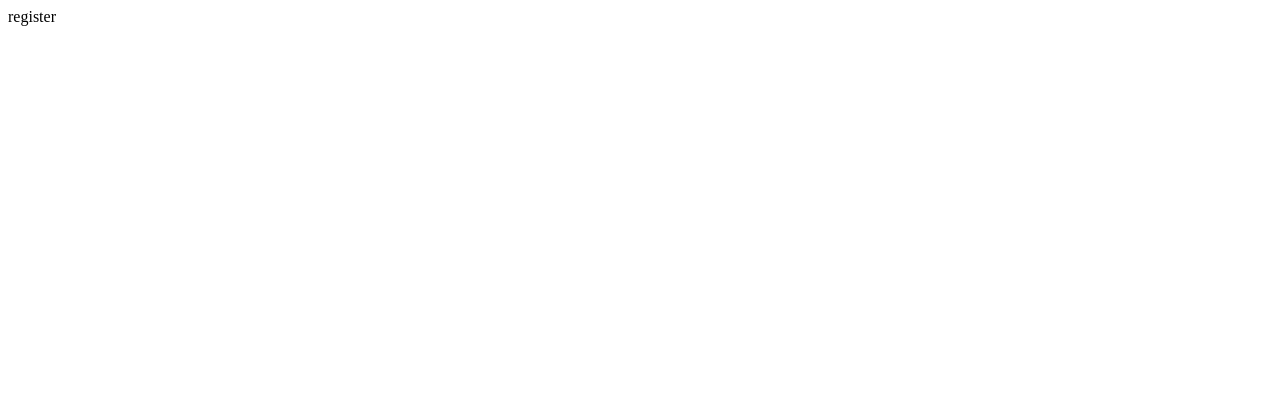
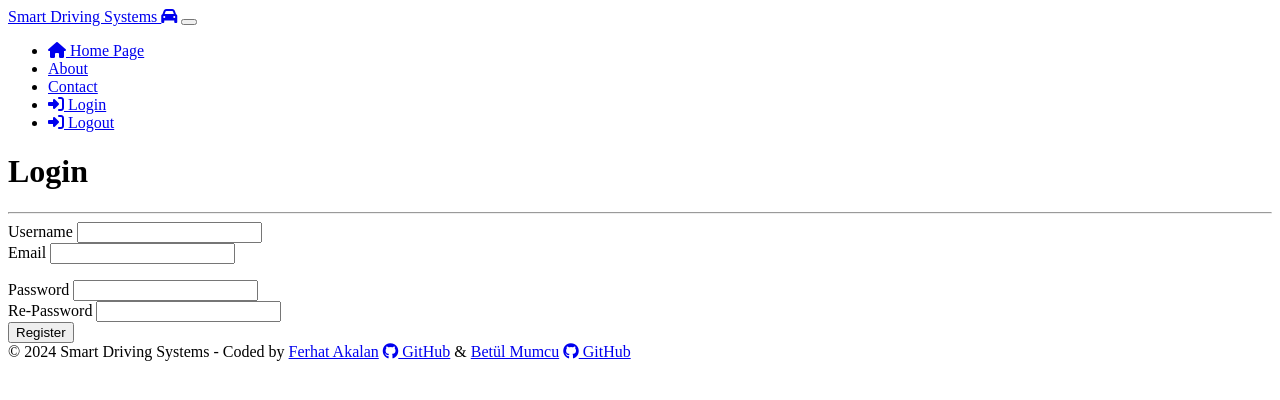
Before and after one commit to FerhatAkalan/SmartDrivingSystems, a Django app: page /account/register in a window 1280 px wide. Before the commit the part shown is almost empty. Shown: the top 400 px of the page. Run offline with Django 4.2, Linux system fonts and the light colour scheme; some libraries are stand-ins or nearby versions.

Commit message:
user-register

```diff
--- a/account/templates/account/login.html
+++ b/account/templates/account/login.html
@@ -1,4 +1,4 @@
-login<html lang="en">
+<html lang="en">
     <head>
       <meta charset="UTF-8" />
       <meta http-equiv="X-UA-Compatible" content="IE=edge" />
--- a/account/templates/account/register.html
+++ b/account/templates/account/register.html
@@ -1 +1,137 @@
-register
+<html lang="en">
+    <head>
+      <meta charset="UTF-8" />
+      <meta http-equiv="X-UA-Compatible" content="IE=edge" />
+      <meta name="viewport" content="width=device-width, initial-scale=1.0" />
+      <title>{% block title %}Smart Driving Systems{% endblock %}</title>
+      <link
+        rel="stylesheet"
+        href="https://cdnjs.cloudflare.com/ajax/libs/font-awesome/6.5.1/css/all.min.css"
+        integrity="sha512-DTOQO9RWCH3ppGqcWaEA1BIZOC6xxalwEsw9c2QQeAIftl+Vegovlnee1c9QX4TctnWMn13TZye+giMm8e2LwA=="
+        crossorigin="anonymous"
+        referrerpolicy="no-referrer"
+      />
+    </head>
+    <body>
+      <!-- Header -->
+      <header>
+        <!-- Navbar -->
+        <nav class="navbar navbar-expand-lg navbar-light bg-light">
+          <div class="container">
+            <a class="navbar-brand" href="#">Smart Driving Systems <i class="fa-solid fa-car"></i></a>
+            <button
+              class="navbar-toggler"
+              type="button"
+              data-toggle="collapse"
+              data-target="#navbarNav"
+              aria-controls="navbarNav"
+              aria-expanded="false"
+              aria-label="Toggle navigation"
+            >
+              <span class="navbar-toggler-icon"></span>
+            </button>
+            <div class="collapse navbar-collapse" id="navbarNav">
+              <ul class="navbar-nav ml-auto">
+                  <li class="nav-item">
+                      <a class="nav-link" href="/"><i class="fas fa-home"></i> Home Page</a>
+                  </li>
+                <li class="nav-item">
+                  <a class="nav-link" href="#">About</a>
+                </li>
+                <li class="nav-item">
+                  <a class="nav-link" href="#">Contact</a>
+                </li>
+                <li class="nav-item">
+                  <a class="nav-link" href="{% url 'user_login'%}"><i class="fas fa-sign-in-alt"></i> Login</a>
+                <li class="nav-item">
+                    <a class="nav-link" href="{% url 'user_logout'%}"><i class="fas fa-sign-in-alt"></i> Logout</a>
+                </li>
+              </ul>
+            </div>
+          </div>
+        </nav>
+      </header>
+
+      <!-- Content -->
+      <div class="content">{% block content %}
+        <div class="container mt-3">
+            <div class="row">
+                <div class="col-12">
+                    <h1>Login</h1>
+                    <hr>
+                    <form method="POST">
+                        {% csrf_token %}
+                        {% if error %}
+                        <div class="alert alert-danger">
+                            {{error}}
+                        </div>
+                        {% endif %}
+                        <div class="mb-3">
+                            <label for="username" class="form-label">Username</label>
+                            <input type="text" name="username" id="username" class="form-control" required value="{% if username %}{{username}}{% endif %}">
+                        </div>
+                        <div class="mb-3">
+                            <label for="email" class="form-label">Email</label>
+                            <input type="email" name="email" id="email" class="form-control" required value="{% if email %}{{email}}{% endif %}">
+                          </div>
+                        </div>
+                        <div class="mb-3">
+                            <label for="password" class="form-label">Password</label>
+                            <input type="text" name="password" id="password" class="form-control" required>
+                        </div>
+                        <div class="mb-3">
+                            <label for="repassword" class="form-label">Re-Password</label>
+                            <input type="text" name="repassword" id="repassword" class="form-control" required>
+                        </div>
+                        <button type="submit" value="btn btn-primary">Register</button>
+                    </form>
+                </hr>
+                </div>
+            </div>
+        </div>
+
+        {% endblock %}</div>
+
+      <!-- Footer -->
+      <footer class="footer mt-auto py-3 bg-light fixed-bottom">
+        <div class="container text-center">
+          <span class="text-muted">
+            © {% now "Y" %} Smart Driving Systems - Coded by
+            <a
+              href="https://www.linkedin.com/in/ferhatakalan"
+              target="_blank"
+              rel="noopener noreferrer"
+              class="text-decoration-none"
+              >Ferhat Akalan</a
+            >
+            <a
+              href="https://github.com/FerhatAkalan"
+              target="_blank"
+              rel="noopener noreferrer"
+              class="text-decoration-none"
+              ><i class="fab fa-github me-1"></i> GitHub</a
+            >
+            &
+            <a
+              href="https://www.linkedin.com/in/betulmumcu"
+              target="_blank"
+              rel="noopener noreferrer"
+              class="text-decoration-none"
+              >Betül Mumcu</a
+            >
+            <a
+              href="https://github.com/betuullm"
+              target="_blank"
+              rel="noopener noreferrer"
+              class="text-decoration-none"
+              ><i class="fab fa-github me-1"></i> GitHub</a
+            >
+          </span>
+        </div>
+      </footer>
+      <!-- Bootstrap JS and dependencies -->
+      <script src="https://code.jquery.com/jquery-3.5.1.slim.min.js"></script>
+      <script src="https://cdn.jsdelivr.net/npm/@popperjs/core@2.5.4/dist/umd/popper.min.js"></script>
+      <script src="https://stackpath.bootstrapcdn.com/bootstrap/4.5.2/js/bootstrap.min.js"></script>
+    </body>
+  </html>
--- a/account/views.py
+++ b/account/views.py
@@ -1,7 +1,7 @@
 from django.shortcuts import redirect, render
 from django.contrib.auth import authenticate, login, logout
 from django.conf import settings
-
+from django.contrib.auth.models import User
 # Create your views here.
 def user_login(request):
     if request.user.is_authenticated:
@@ -17,12 +17,46 @@ def user_login(request):
             return redirect('upload_file')
         else:
             return render(request,"account/login.html",{"error":"username ya da password yanlıs"})
-
     else:
         return render(request,"account/login.html")
 
 def user_register(request):
-    return render(request,"account/register.html")
+    if request.method=="POST":
+        username=request.POST["username"]
+        email=request.POST["email"]
+        password=request.POST["password"]
+        repassword=request.POST["repassword"]
+
+        if password != repassword:
+            return render(request, "account/register.html",
+            {
+                "error":"password eslesmiyor",
+                "username": username,
+                "email": email
+            })
+
+        if User.objects.filter(username= username).exists():
+            return render(request, "account/register.html",
+            {   "error":"username kullaniliyor",
+                "username": username,
+                "email": email
+            })
+
+        if User.objects.filter(email=email).exists():
+            return render(request, "account/register.html",
+            {
+                "error":"email kullaniliyor",
+                "username": username,
+                "email": email
+            })
+
+        user = User.objects.create_user(username=username,email=email,password=password)
+        user.save()
+        return redirect("user_login")
+
+
+    else:
+        return render(request,"account/register.html")
 
 def user_logout(request):
     logout(request)
--- a/detectionapp/templates/base.html
+++ b/detectionapp/templates/base.html
@@ -44,7 +44,7 @@
               </li>
               {% if user.is_authenticated %}
               <li class="nav-item">
-                <a class="nav-link" href="#">Hoşgeldin,{{user.username}}</a>
+                <a class="nav-link" href="#"> Hoşgeldin,{{user.username}}</a>
               </li>
               <li class="nav-item">
                 <a class="nav-link" href="{% url 'user_logout'%}"><i class="fas fa-sign-in-alt"></i> Logout</a>
@@ -54,7 +54,7 @@
                 <a class="nav-link" href="{% url 'user_login'%}"><i class="fas fa-sign-in-alt"></i> Login</a>
               </li>
               <li class="nav-item">
-                <a class="nav-link" href="{% url 'user_register'%}"><i class="fas fa-sign-in-alt"></i>Register</a>
+                <a class="nav-link" href="{% url 'user_register'%}"><i class="fas fa-sign-in-alt"></i> Register</a>
               </li>
               {% endif %}
             </ul>
```
Also changed, not shown: db.sqlite3.
